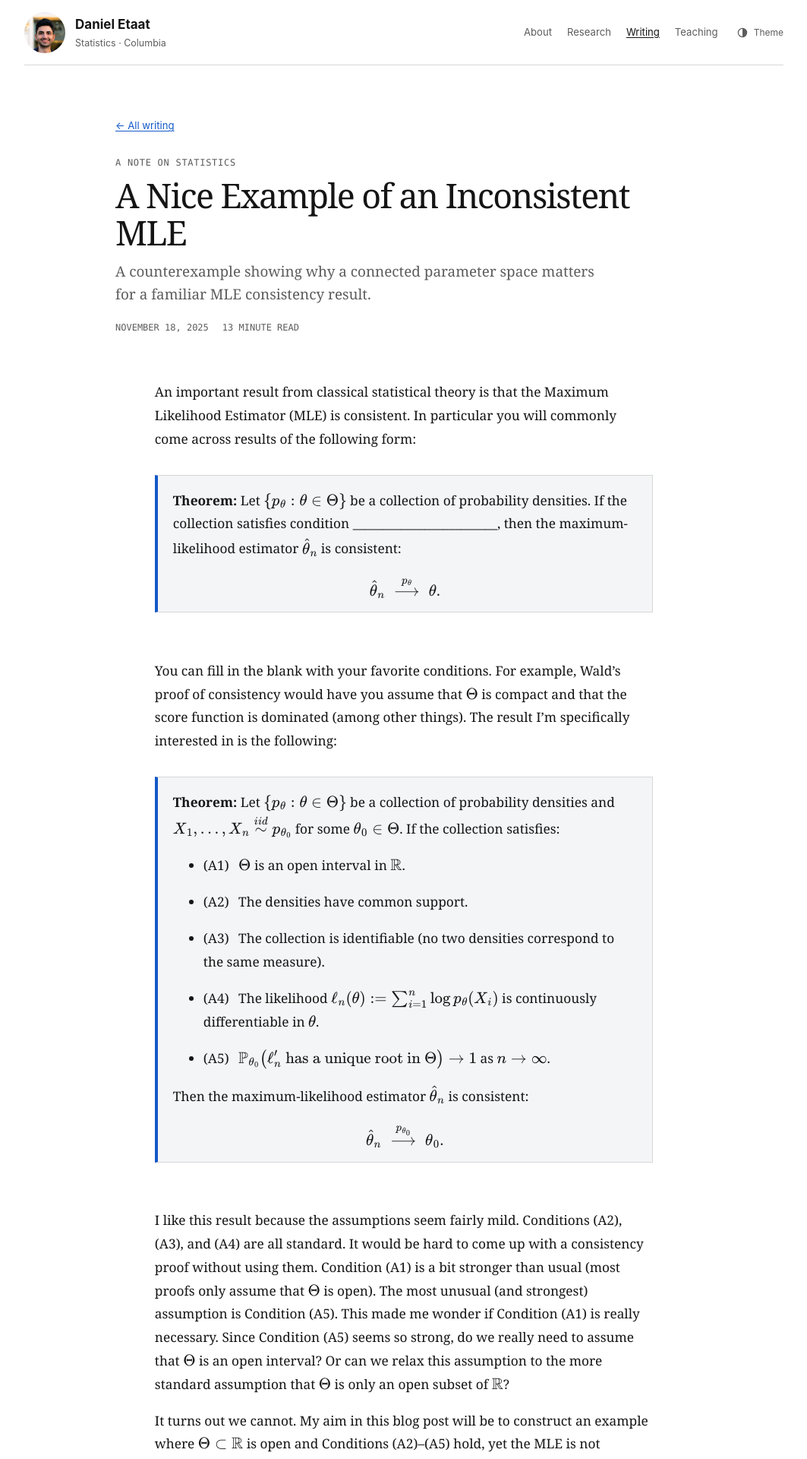
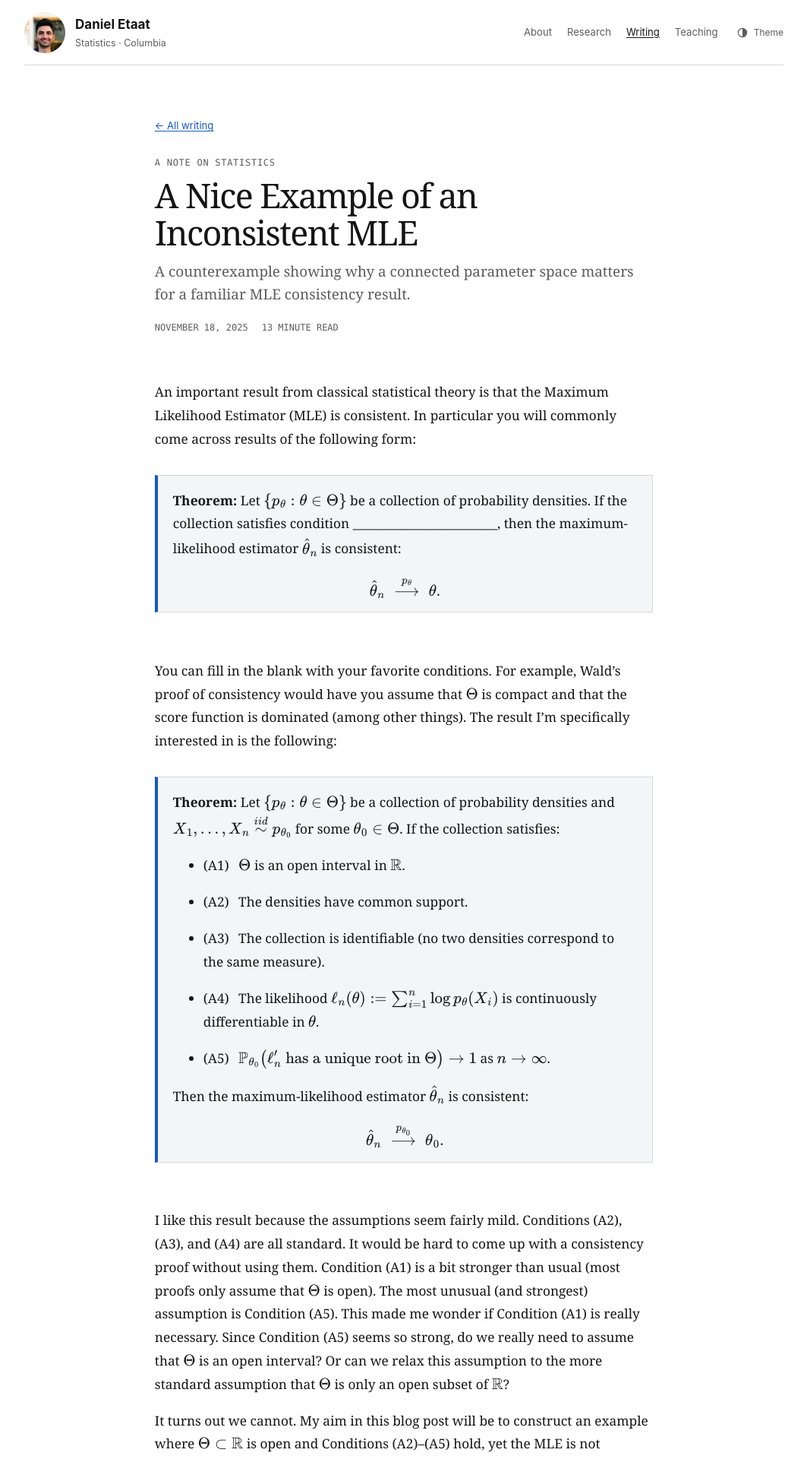
Before and after one commit to DanielEtaat/danieletaat.github.io, a Jekyll site: the page built from _posts/2025-11-18-inconsistent_mle.md, in a window 1280 px wide. Shown: the top 1920 px of the page at 76% size, without its empty margins (108-1171 px from the left). Built offline with Jekyll 4.4.1, drawn with Linux system fonts in a browser that asks for light colours.

Commit message:
Align writing headers with the centered article column

```diff
--- a/assets/css/main.scss
+++ b/assets/css/main.scss
@@ -147,6 +147,9 @@ button { color: inherit; font: inherit; }
 
 .reading-progress { position: fixed; z-index: 30; top: 0; left: 0; width: var(--reading-progress, 0%); height: 3px; background: var(--link); }
 .back-link { min-height: 44px; display: inline-flex; align-items: center; font-size: .82rem; }
+.article-shell { max-width: 68ch; margin-inline: auto; font-family: var(--serif); font-size: 1.08rem; }
+.article-header,
+.post-navigation { font-family: var(--sans); font-size: 17px; }
 .article-header { padding-bottom: 40px; border-bottom: 1px solid var(--line); }
 .article-header .eyebrow { margin-top: 18px; }
 .article-header h1 { font-size: clamp(2.4rem, 5vw, 3.5rem); }
@@ -231,6 +234,7 @@ button { color: inherit; font: inherit; }
   .plain-note-list li { grid-template-columns: 1fr; gap: 6px; }
   .publication-entry,
   .numbered-note { grid-template-columns: 30px minmax(0, 1fr); gap: 10px; }
+  .article-shell { font-size: 1.04rem; }
   .prose { font-size: 1.04rem; line-height: 1.75; }
   .post-navigation { grid-template-columns: 1fr; }
   .publication-facts div { grid-template-columns: 80px 1fr; gap: 12px; }
```
